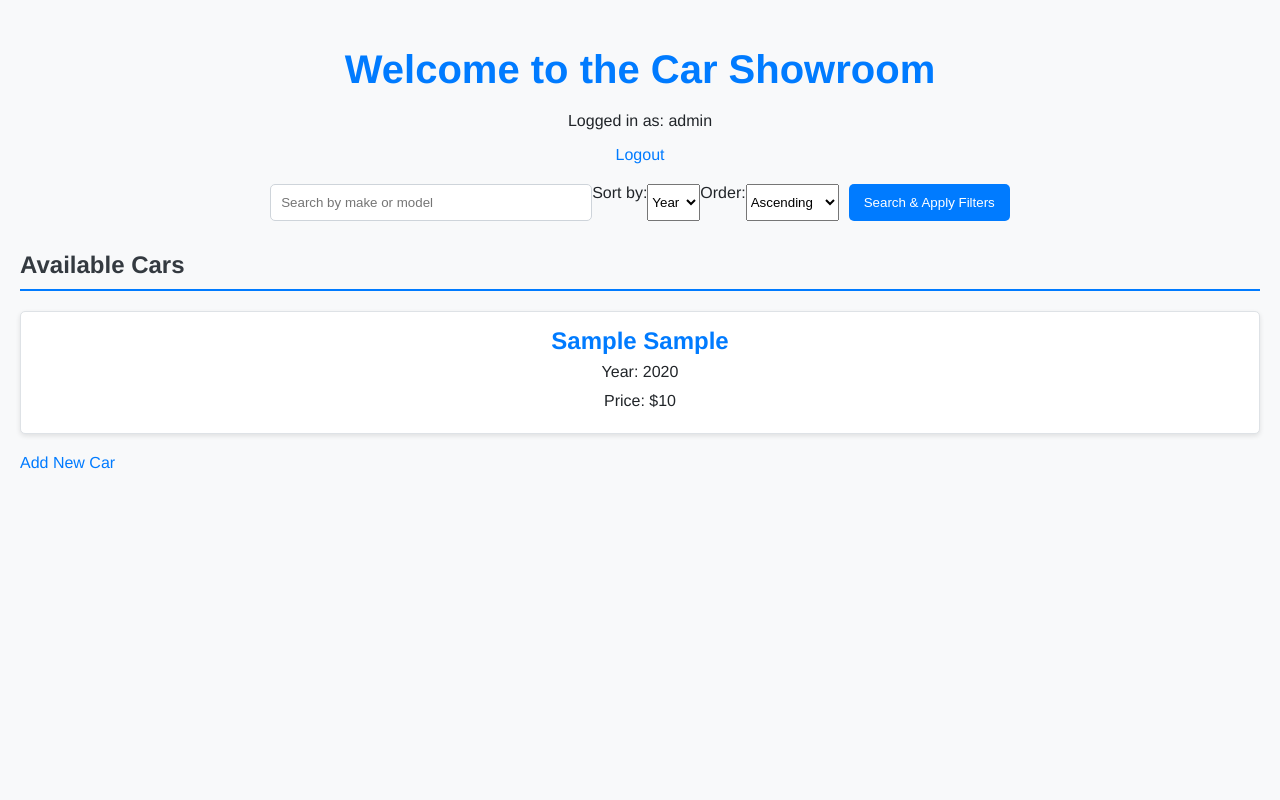
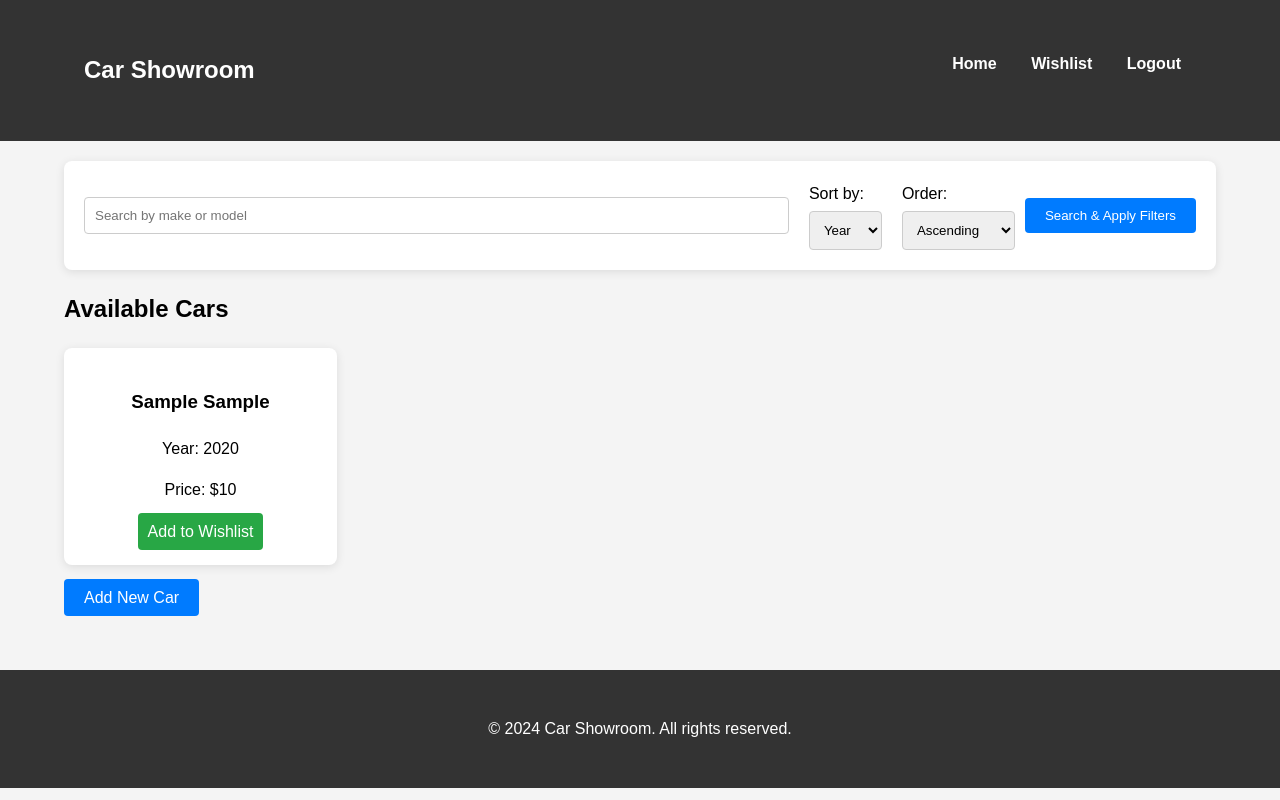
Before and after one commit to OmerKhan24/car_showroom, a Flask app: page / in a window 1280 px wide. Run offline with Flask 3, Linux system fonts and the light colour scheme; the visitor is signed in with stand-in values (Sample User, id 1); tables that the repository leaves empty or names only in its code hold one stand-in row (values such as "Sample post").

Commit message:
Add files via upload

```diff
--- a/car_showroom/app.py
+++ b/car_showroom/app.py
@@ -68,27 +68,83 @@
     return wrap
 
 
+# @app.route('/login', methods=['GET', 'POST'])
+# def login():
+#     if request.method == 'POST':
+#         username = request.form['username']
+#         password = request.form['password']
+
+#         if username in users and check_password_hash(users[username], password):
+#             session['username'] = username
+#             flash('Login successful!', 'success')
+#             return redirect(url_for('index'))
+#         else:
+#             flash('Invalid credentials!', 'danger')
+
+#     return render_template('login.html')
+
 @app.route('/login', methods=['GET', 'POST'])
 def login():
     if request.method == 'POST':
         username = request.form['username']
         password = request.form['password']
 
-        if username in users and check_password_hash(users[username], password):
-            session['username'] = username
-            flash('Login successful!', 'success')
-            return redirect(url_for('index'))
-        else:
-            flash('Invalid credentials!', 'danger')
+        try:
+            conn = mysql.connector.connect(**db_config)
+            cursor = conn.cursor(dictionary=True)
+            cursor.execute("SELECT * FROM users WHERE username = %s", (username,))
+            user = cursor.fetchone()
+            cursor.close()
+            conn.close()
+
+            if user and check_password_hash(user['password_hash'], password):
+                session['user_id'] = user['id']
+                session['username'] = user['username']
+                session['role'] = user['role']  # Store the role in the session
+                flash("Logged in successfully!", "success")
+                return redirect(url_for('index'))
+            else:
+                flash("Invalid credentials!", "danger")
+        except mysql.connector.Error as err:
+            flash(f"Database error: {err}", 'danger')
 
     return render_template('login.html')
 
 
+
 @app.route('/logout')
 def logout():
+    session.pop('user_id', None)
     session.pop('username', None)
-    flash('Logged out successfully.', 'success')
+    flash("Logged out successfully.", "success")
     return redirect(url_for('index'))
+
+
+@app.route('/signup', methods=['GET', 'POST'])
+def signup():
+    if request.method == 'POST':
+        username = request.form['username']
+        email = request.form['email']
+        password = request.form['password']
+
+        password_hash = generate_password_hash(password)
+        role = 'user'  # Automatically assign the 'user' role for new registrations
+
+        try:
+            conn = mysql.connector.connect(**db_config)
+            cursor = conn.cursor()
+            cursor.execute("INSERT INTO users (username, email, password_hash, role) VALUES (%s, %s, %s, %s)",
+                           (username, email, password_hash, role))
+            conn.commit()
+            cursor.close()
+            conn.close()
+            flash("Account created successfully!", "success")
+            return redirect(url_for('login'))
+        except mysql.connector.Error as err:
+            flash(f"Database error: {err}", 'danger')
+
+    return render_template('signup.html')
+
 
 
 @app.route('/add_car', methods=['GET', 'POST'])
@@ -116,5 +172,60 @@
 
     return render_template('add_car.html')
 
+
+@app.route('/add_to_wishlist/<int:car_id>')
+def add_to_wishlist(car_id):
+    if 'user_id' not in session:
+        flash("Please log in to add cars to your wishlist.", "warning")
+        return redirect(url_for('login'))
+
+    user_id = session['user_id']
+
+    try:
+        conn = mysql.connector.connect(**db_config)
+        cursor = conn.cursor()
+
+        # Check if car is already in wishlist
+        cursor.execute("SELECT * FROM wishlists WHERE user_id = %s AND car_id = %s", (user_id, car_id))
+        wishlist_item = cursor.fetchone()
+
+        if wishlist_item:
+            flash("Car is already in your wishlist!", "info")
+        else:
+            cursor.execute("INSERT INTO wishlists (user_id, car_id) VALUES (%s, %s)", (user_id, car_id))
+            conn.commit()
+            flash("Car added to wishlist!", "success")
+
+        cursor.close()
+        conn.close()
+    except mysql.connector.Error as err:
+        flash(f"Database error: {err}", 'danger')
+
+    return redirect(url_for('index'))
+
+
+@app.route('/wishlist')
+def wishlist():
+    if 'user_id' not in session:
+        flash("Please log in to view your wishlist.", "warning")
+        return redirect(url_for('login'))
+
+    user_id = session['user_id']
+
+    try:
+        conn = mysql.connector.connect(**db_config)
+        cursor = conn.cursor(dictionary=True)
+        cursor.execute("SELECT cars.* FROM cars INNER JOIN wishlists ON cars.id = wishlists.car_id WHERE wishlists.user_id = %s",
+                       (user_id,))
+        wishlist_cars = cursor.fetchall()
+        cursor.close()
+        conn.close()
+
+        return render_template('wishlist.html', cars=wishlist_cars)
+    except mysql.connector.Error as err:
+        flash(f"Database error: {err}", 'danger')
+        return render_template('error.html')
+
+
 if __name__ == '__main__':
     app.run(debug=True)
--- a/car_showroom/static/css/style.css
+++ b/car_showroom/static/css/style.css
@@ -1,168 +1,180 @@
-/* General Body Styles */
+/* General Styles */
 body {
-    font-family: 'Helvetica Neue', Arial, sans-serif;
-    background-color: #f8f9fa;
-    color: #212529;
+    font-family: Arial, sans-serif;
+    line-height: 1.6;
     margin: 0;
+    padding: 0;
+    background-color: #f4f4f4;
+}
+
+.container {
+    width: 90%;
+    max-width: 1200px;
+    margin: 0 auto;
     padding: 20px;
 }
 
-/* Heading Styles */
-h1 {
-    text-align: center;
-    color: #007bff;
-    font-size: 2.5rem;
-    margin-bottom: 20px;
+/* Header Styles */
+header {
+    background: #333;
+    color: #fff;
+    padding: 15px 0;
 }
 
-h2 {
-    color: #343a40;
-    border-bottom: 2px solid #007bff;
-    padding-bottom: 10px;
-    font-size: 1.5rem;
-    margin-top: 30px;
+.logo {
+    display: inline-block;
+    font-size: 24px;
+    margin-left: 20px;
+}
+
+.navbar {
+    float: right;
+    margin-right: 20px;
+}
+
+.navbar ul {
+    list-style: none;
+    padding: 0;
+}
+
+.navbar ul li {
+    display: inline;
+    margin: 0 15px;
+}
+
+.navbar a {
+    color: #fff;
+    text-decoration: none;
+    font-weight: bold;
+}
+
+.navbar a:hover {
+    text-decoration: underline;
+}
+
+/* Main Styles */
+main {
+    padding: 20px 0;
 }
 
 /* Flash Messages */
 .flashes {
-    list-style-type: none;
+    margin: 20px 0;
     padding: 10px;
-    margin: 10px 0;
-    border-radius: 5px;
-    font-weight: bold;
+    background: #ffeb3b;
+    border: 1px solid #fbc02d;
+    list-style: none;
 }
 
-.flashes li.success {
-    background-color: #d4edda;
-    color: #155724;
-    border: 1px solid #c3e6cb;
-    padding: 10px;
+/* Search Section */
+.search-section {
+    background: #fff;
+    padding: 20px;
+    border-radius: 8px;
+    box-shadow: 0px 2px 10px rgba(0, 0, 0, 0.1);
+    margin-bottom: 20px;
 }
 
-.flashes li.danger {
-    background-color: #f8d7da;
-    color: #721c24;
-    border: 1px solid #f5c6cb;
-    padding: 10px;
+.search-form {
+    display: flex;
+    justify-content: space-between;
+    align-items: center;
 }
 
-/* Logged In User Message */
-div {
-    margin-bottom: 20px;
+input[type="text"] {
+    padding: 10px;
+    border: 1px solid #ccc;
+    border-radius: 4px;
+    flex: 1;
+    margin-right: 10px;
+}
+
+.select-group {
+    margin: 0 10px;
+}
+
+.select-group label {
+    display: block;
+    margin-bottom: 5px;
+}
+
+select {
+    padding: 10px;
+    border: 1px solid #ccc;
+    border-radius: 4px;
+}
+
+.submit-button {
+    padding: 10px 20px;
+    background: #007BFF;
+    color: #fff;
+    border: none;
+    border-radius: 4px;
+    cursor: pointer;
+    transition: background-color 0.3s;
+}
+
+.submit-button:hover {
+    background: #0056b3;
+}
+
+/* Cars Section */
+.cars-section {
+    margin: 20px 0;
+}
+
+.car-list {
+    display: grid;
+    grid-template-columns: repeat(auto-fill, minmax(250px, 1fr));
+    gap: 20px;
+}
+
+.car {
+    background: #fff;
+    padding: 20px;
+    border-radius: 8px;
+    box-shadow: 0px 2px 10px rgba(0, 0, 0, 0.1);
     text-align: center;
 }
 
-a {
+.wishlist-button {
+    background: #28a745;
+    color: #fff;
+    padding: 10px;
+    border: none;
+    border-radius: 4px;
+    cursor: pointer;
     text-decoration: none;
-    color: #007bff;
-    transition: color 0.2s;
 }
 
-a:hover {
-    text-decoration: underline;
-    color: #0056b3;
+.wishlist-button:hover {
+    background: #218838;
 }
 
-/* Search Form Styles */
-form {
-    display: flex;
-    justify-content: center;
+/* Admin Section */
+.admin-section {
     margin: 20px 0;
 }
 
-form input[type="text"] {
-    padding: 10px;
-    width: 300px;
-    border: 1px solid #ced4da;
-    border-radius: 5px;
-    transition: border-color 0.2s;
+.admin-button {
+    background: #007BFF;
+    color: #fff;
+    padding: 10px 20px;
+    border: none;
+    border-radius: 4px;
+    cursor: pointer;
+    text-decoration: none;
 }
 
-form input[type="text"]:focus {
-    border-color: #007bff;
-    outline: none;
+.admin-button:hover {
+    background: #0056b3;
 }
 
-form button {
-    padding: 10px 15px;
-    border: none;
-    background-color: #007bff;
-    color: white;
-    border-radius: 5px;
-    margin-left: 10px;
-    cursor: pointer;
-    transition: background-color 0.2s;
+/* Footer Styles */
+footer {
+    background: #333;
+    color: #fff;
+    text-align: center;
+    padding: 10px 0;
+    margin-top: 20px;
 }
-
-form button:hover {
-    background-color: #0056b3;
-}
-
-/* Filter Form Styles */
-#filterForm {
-    text-align: center;
-    margin-bottom: 20px;
-}
-
-#filterForm select {
-    padding: 10px;
-    border-radius: 5px;
-    border: 1px solid #ced4da;
-    margin-right: 10px;
-    transition: border-color 0.2s;
-}
-
-#filterForm select:focus {
-    border-color: #007bff;
-    outline: none;
-}
-
-#filterForm button {
-    background-color: #28a745;
-}
-
-#filterForm button:hover {
-    background-color: #218838;
-}
-
-/* Car Display Styles */
-.car {
-    background-color: white;
-    border: 1px solid #dee2e6;
-    border-radius: 5px;
-    padding: 15px;
-    margin: 10px 0;
-    box-shadow: 0 2px 5px rgba(0, 0, 0, 0.1);
-    transition: box-shadow 0.2s;
-}
-
-.car:hover {
-    box-shadow: 0 4px 10px rgba(0, 0, 0, 0.15);
-}
-
-.car h3 {
-    margin: 0;
-    color: #007bff;
-    font-size: 1.5rem;
-}
-
-.car p {
-    margin: 5px 0;
-    font-size: 1rem;
-    line-height: 1.5;
-}
-
-/* Responsive Styles */
-@media (max-width: 600px) {
-    form {
-        flex-direction: column;
-    }
-
-    form input[type="text"],
-    form button,
-    #filterForm select,
-    #filterForm button {
-        width: 100%;
-        margin: 5px 0;
-    }
-}
--- a/car_showroom/templates/index.html
+++ b/car_showroom/templates/index.html
@@ -7,8 +7,25 @@
     <link rel="stylesheet" href="static/css/style.css">
 </head>
 <body>
-    <h1>Welcome to the Car Showroom</h1>
+    <header>
+        <div class="container">
+            <h1 class="logo">Car Showroom</h1>
+            <nav class="navbar">
+                <ul>
+                    <li><a href="{{ url_for('index') }}">Home</a></li>
+                    {% if 'username' in session %}
+                        <li><a href="{{ url_for('wishlist') }}">Wishlist</a></li>
+                        <li><a href="{{ url_for('logout') }}">Logout</a></li>
+                    {% else %}
+                        <li><a href="{{ url_for('login') }}">Login</a></li>
+                        <li><a href="{{ url_for('signup') }}">Signup</a></li>
+                    {% endif %}
+                </ul>
+            </nav>
+        </div>
+    </header>
 
+    <main class="container">
         {% with messages = get_flashed_messages(with_categories=true) %}
             {% if messages %}
                 <ul class="flashes">
@@ -19,50 +36,56 @@
             {% endif %}
         {% endwith %}
 
-    <div>
-        {% if 'username' in session %}
-            <p>Logged in as: {{ session['username'] }}</p>
-            <a href="{{ url_for('logout') }}">Logout</a>
-        {% else %}
-            <a href="{{ url_for('login') }}">Login</a>
-        {% endif %}
-    </div>
-
-    <form action="{{ url_for('index') }}" method="get">
-        <!-- Make the search input optional by removing 'required' -->
+        <section class="search-section">
+            <form action="{{ url_for('index') }}" method="get" class="search-form">
                 <input type="text" name="search_query" placeholder="Search by make or model" value="{{ search_query }}">
 
+                <div class="select-group">
                     <label for="sort_by">Sort by:</label>
                     <select name="sort_by" id="sort_by">
                         <option value="year" {% if sort_by == 'year' %}selected{% endif %}>Year</option>
                         <option value="price" {% if sort_by == 'price' %}selected{% endif %}>Price</option>
                     </select>
+                </div>
 
+                <div class="select-group">
                     <label for="order">Order:</label>
                     <select name="order" id="order">
                         <option value="ASC" {% if order == 'ASC' %}selected{% endif %}>Ascending</option>
                         <option value="DESC" {% if order == 'DESC' %}selected{% endif %}>Descending</option>
                     </select>
+                </div>
 
-        <button type="submit">Search & Apply Filters</button>
+                <button type="submit" class="submit-button">Search & Apply Filters</button>
             </form>
+        </section>
 
-
+        <section class="cars-section">
             <h2>Available Cars</h2>
-    <div>
+            <div class="car-list">
                 {% for car in cars %}
                     <div class="car">
                         <h3>{{ car.make }} {{ car.model }}</h3>
                         <p>Year: {{ car.year }}</p>
                         <p>Price: ${{ car.price }}</p>
+                        <a href="{{ url_for('add_to_wishlist', car_id=car.id) }}" class="wishlist-button">Add to Wishlist</a>
                     </div>
                 {% endfor %}
             </div>
+        </section>
 
         {% if 'username' in session and session['username'] == 'admin' %}
-        <a href="{{ url_for('add_car') }}">Add New Car</a>
+            <section class="admin-section">
+                <a href="{{ url_for('add_car') }}" class="admin-button">Add New Car</a>
+            </section>
         {% endif %}
-</body>
+    </main>
+
+    <footer>
+        <div class="container">
+            <p>&copy; 2024 Car Showroom. All rights reserved.</p>
+        </div>
+    </footer>
 
     <script>
         document.addEventListener("DOMContentLoaded", function() {
@@ -72,4 +95,5 @@
             }, 5000); // Dismiss flash messages after 5 seconds
         });
     </script>
+</body>
 </html>
```
Also changed, not shown: car_showroom/static/css/signup.css (added, +58 -0 lines), car_showroom/static/css/wishlist.css (added, +89 -0 lines), car_showroom/templates/signup.html (added, +21 -0 lines), car_showroom/templates/wishlist.html (added, +50 -0 lines). Lines whose indentation alone changed are shown as unchanged.
